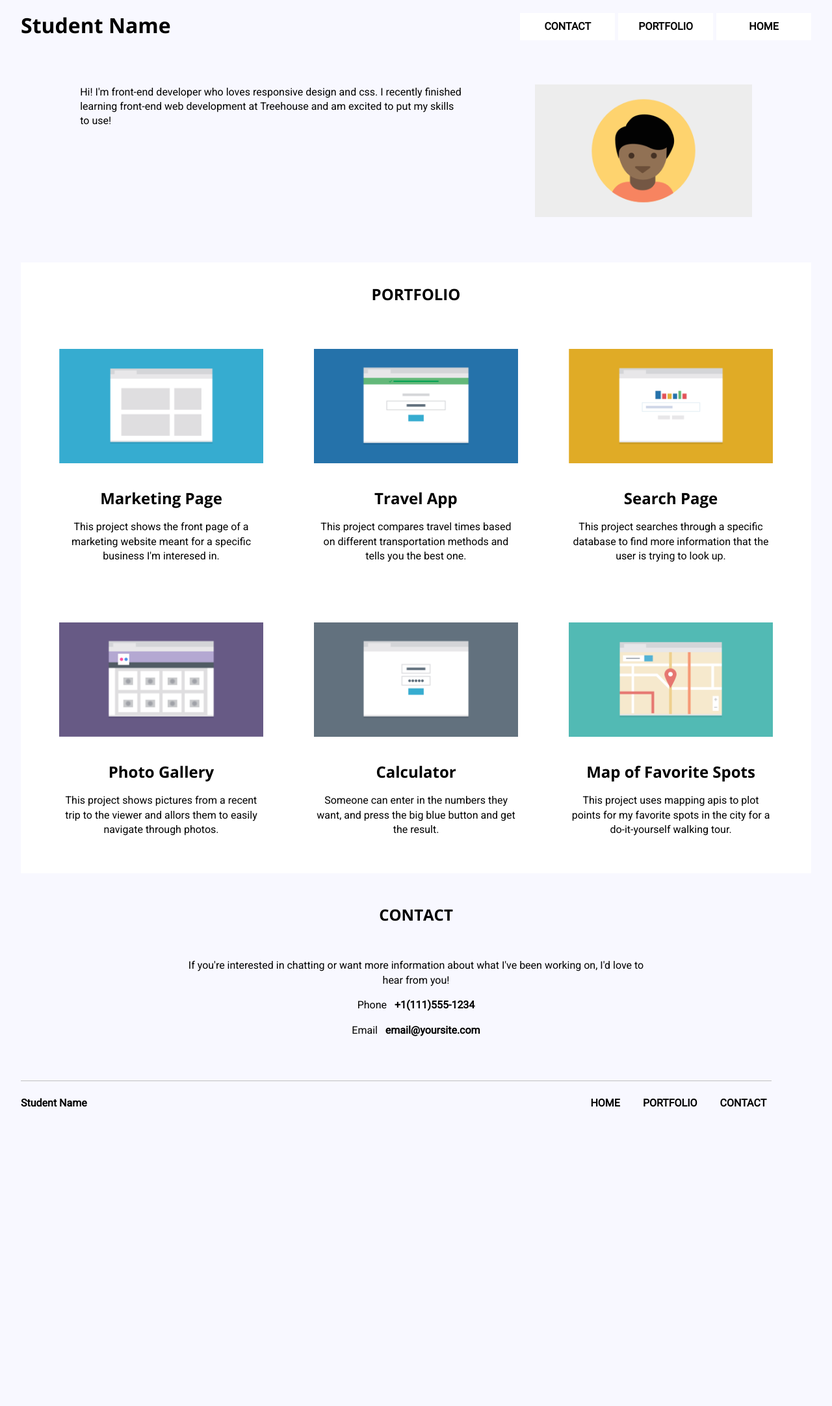
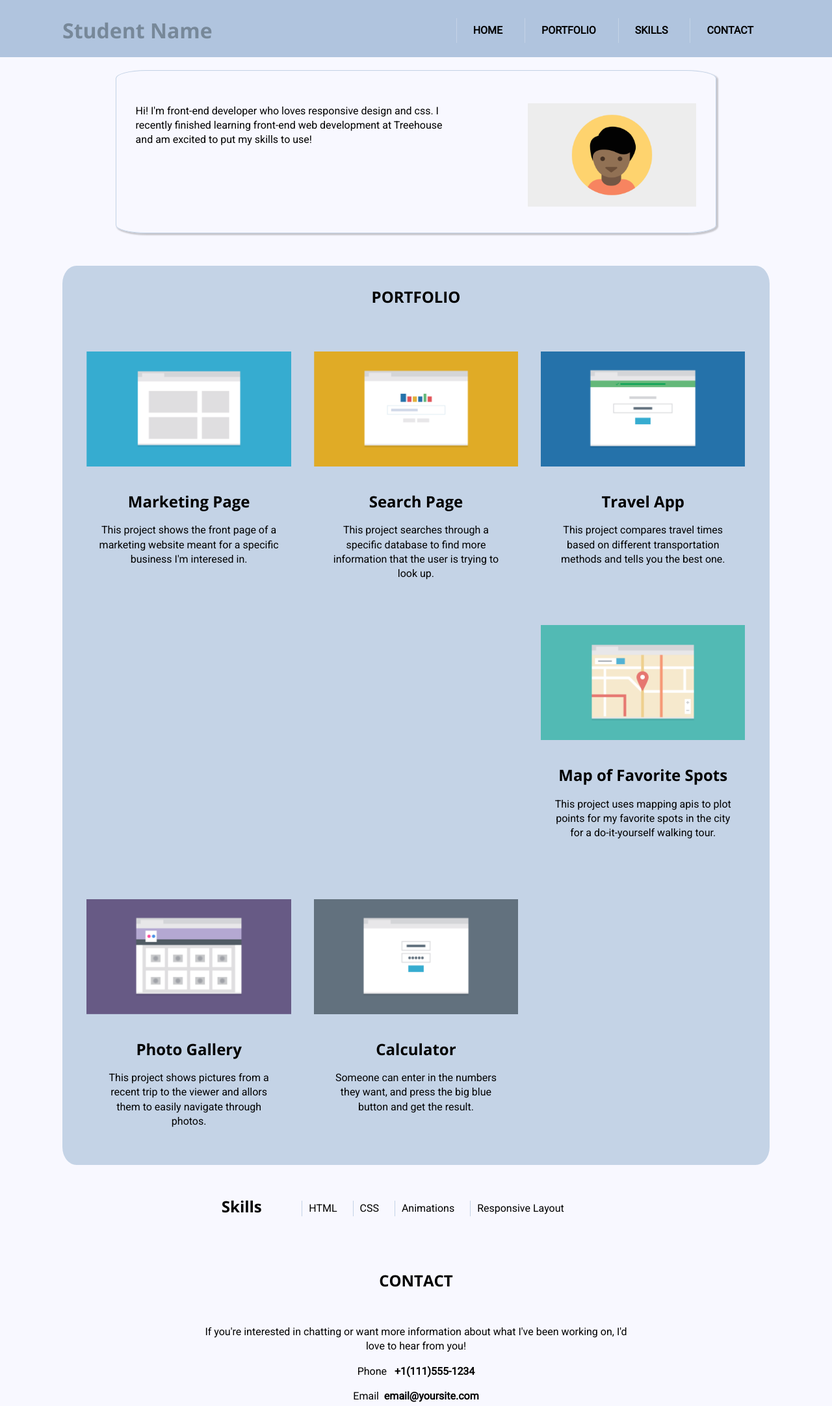
Before and after one commit to silviaramos15/techdegree-project2, a plain HTML site: page index.html in a window 1280 px wide. Shown: the top 2164 px of the page at 65% size. Before the commit the page ends 1732 px from the top, so only its background shows below. Drawn offline with nearby package versions, Linux system fonts and the light colour scheme.

Commit message:
Last touches added

```diff
--- a/index.html
+++ b/index.html
@@ -2,26 +2,29 @@
   <head>
     <meta charset="utf-8">
     <meta name="viewport" content= "width=device-width, initial-scale=1.0">
+    <link href="https://fonts.googleapis.com/css2?family=Open+Sans:wght@400;700&family=Roboto&display=swap" rel="stylesheet">
     <link rel="stylesheet" type="text/css" href="normalize.css">
     <link rel="stylesheet" type="text/css" href="styles.css">
-    <link href="https://fonts.googleapis.com/css2?family=Open+Sans:wght@400;700&family=Roboto&display=swap" rel="stylesheet">
+
     <title>Student's Portfolio</title>
   </head>
 
-  <body class="wrap">
-    <header>
+  <body>
+    <header role="banner">
         <nav class="clearfix" role="navigation">
             <h1>Student Name</h1>
             <ul class="clearfix">
                 <li><a href="#">Home</a></li>
-                <li><a href="#">Portfolio</a></li>
-                <li><a href="#">Contact</a></li>
+                <li><a href="#portfolio">Portfolio</a></li>
+                <li><a href="#skills">Skills</a></li>
+                <li><a href="#contact">Contact</a></li>
+
             </ul>
         </nav>
     </header>
 
-    <main>
-        <section class="presentation clearfix">
+    <main class="wrap" role="main">
+        <section id="home" class="presentation clearfix">
             <img src="images/responsive-layout-profile.png" alt="Profile picture" title="Student">
             <p>Hi! I'm front-end developer who loves responsive design and css. I
                 recently finished learning front-end web development at Treehouse and am
@@ -29,7 +32,7 @@
             </p>
         </section>
 
-        <section class="portfolio clearfix">
+        <section id="portfolio" class="portfolio clearfix">
                 <h2>Portfolio</h2>
 
                 <article class="marketing">
@@ -80,27 +83,39 @@
                     </p>
                 </article>
 
+        </section>
+
+        <section id="skills" class="skills">
+            <h2>Skills</h2>
+            <ul>
+                <li>HTML</li>
+                <li>CSS</li>
+                <li>Animations</li>
+                <li>Responsive Layout</li>
+            </ul>
 
         </section>
 
-        <section class="information">
+        <section id="contact" class="information">
             <h2>Contact</h2><br>
             <p>If you're interested in chatting or want more information about what I've been
                 working on, I'd love to hear from you!
             </p>
             <p>Phone &nbsp; <strong>+1(111)555-1234</strong></p>
-            <p>Email &nbsp; <strong>email@yoursite.com</strong></p>
+            <p>Email &nbsp;<a href="mailto:emai@yoursite.com"> <strong>email@yoursite.com</strong></a></p>
         </section>
 
     </main>
 
-    <footer>
+    <footer role="contentinfo">
             <span>Student Name</span>
-            <a href="#" class="mobile-link">Back to top</a>
+            <a href="#home" class="mobile-link">Back to top</a>
             <ul class="footer-nav">
-                <li><a href="#">Home</a></li>
-                <li><a href="#">Portfolio</a></li>
-                <li><a href="#">Contact</a></li>
+                <li><a href="#home">Home</a></li>
+                <li><a href="#portfolio">Portfolio</a></li>
+                <li><a href="#skills">Skills</a></li>
+                <li><a href="#contact">Contact</a></li>
+
             </ul>
 
     </footer>
--- a/styles.css
+++ b/styles.css
@@ -1,5 +1,10 @@
 /* Styles to use------
 background-color: #F8F8FF;
+background-color: #B0C4DE;
+background-color header: #B0C4DE;
+borders: #c4d3e6;
+h1-h6 color: #778899;
+links color: #c4d3e6;
 font-family for h1-h6: 'Open Sans', sans-serif;
 font-family for paragraphs: 'Roboto', sans-serif;
 */
@@ -23,6 +28,9 @@ h2 {
     font-family: 'Open Sans', sans-serif;
     text-align: center;
 }
+h1 {
+    color: #778899;
+}
 .wrap {
     max-width: 85%;
     margin: 0 auto;
@@ -32,27 +40,31 @@ a {
    color: #000;
 }
 
-a:hover {
-    background-color: #FFFAFA;
+nav a:hover {
+    background-color: #c4d3e6;
 }
 img {
     max-width: 100%;
 }
 
 /* ------ NAVIGATION ------- */
+header {
+    background-color: #B0C4DE;
+    padding-top: 8px;
+}
 nav {
     text-align: center;
+    margin: 0 auto;
+
 }
 nav li {
-background-color: #ffff;
-display: block;
+border-bottom: 1px solid #c4d3e6;
 margin: 0 auto;
-margin-bottom: 8px;
 font-weight: 700;
 text-transform: uppercase;
 }
 nav a {
-    padding: 12px 15px;
+    padding: 20px 15px;
     display: block;
 }
 
@@ -65,13 +77,18 @@ nav a {
 .presentation {
     width: 85%;
     margin: 0 auto;
+    margin-top: 20px;
+    border: 1px solid #c4d3e6;
+    border-radius: 5%;
+    box-shadow: 2px 2px 2px 1px rgba(0, 0, 0, 0.2);
 }
 
 .portfolio {
     margin-top: 50px;
     padding: 15px 20px;
     margin-bottom: 50px;
-    background-color: #ffff;
+    background-color: #c4d3e6;
+    border-radius: 2%;
 }
 article {
     margin-bottom: 40px;
@@ -92,16 +109,47 @@ section p {
     width: 80%;
     margin: 0 auto;
 }
+.information a {
+    text-align: center;
+    display: inline-block;
+}
+
+/* ------ ADDITIONAL CONTENT ------ */
+.skills {
+    max-width: 85%;
+    margin: 0 auto;
+    border: 1px solid #c4d3e6;
+    border-radius: 2%;
+}
+.skills ul {
+    display: block;
+    text-align: center;
+    margin-bottom: 15px;
+
+}
+.skills ul li {
+    display: inline-block;
+    background-color:  #ebf0f7;
+    padding: 3px 10px;
+    margin: 5px;
+}
 
 /* -------  FOOTER ------ */
+
 footer {
+    max-width: 85%;
+    margin: 0 auto;
     font-weight: 700;
-    border-top: 1px solid #C0C0C0;
+    border-top: 1px solid #c4d3e6;
     padding: 25px 0;
 }
 footer a {
     padding: 2px 8px;
 
+}
+footer a:hover,
+.information a:hover {
+    color: #B0C4DE;
 }
 .footer-nav {
     display: none;
@@ -111,56 +159,83 @@ footer a {
     text-transform: uppercase;
 }
 
-
+span {
+    color: #778899;
+}
 
 
 /* -------  Media Queries Tablet ------ */
 @media (min-width: 768px){
     .wrap,
     footer {
-        max-width: 95%;
+        width: 95%;
     }
     /* Navigation */
+    nav {
+        max-width: 85%;
+    }
 nav ul li {
     display: inline-block;
-    width: 20%;
+
 }
+nav a {
+    padding: 10px 25px;
+    display: block;
+    border-left: 1px solid #c4d3e6;
+}
+nav li {
+    border-bottom: none;
 
+}
   /* Sections */
   .presentation img{
-    padding-left: 80px;
+    padding: 0 30px 40px 80px;
 }
 .presentation p {
     float: left;
     width: 60%;
-    padding-top: 35px;
-    padding-right: 30px;
+    padding: 35px 30px;
     text-align: left;
 }
 .presentation > img {
     float: right;
     width: 40%;
 }
-.marketing,
-.travel,
-.gallery {
+
+.portfolio article {
+    width: 50%;
     float: left;
-    width: 50%;
-
-}
-.search,
-.map,
-.calculator {
-    float: right;
-    width: 50%;
-
 }
 .portfolio  p {
     width: 80%;
     margin: 0 auto;
 }
+
+section img {
+    display: block;
+    margin: 0 auto;
+    margin-top: 50px;
+    padding-bottom: 20px;
+    max-width: 90%;
+}
 .information {
     width: 60%;
+    margin-top: 80px;
+}
+
+.skills {
+    max-width: 70%;
+    border: none;
+
+}
+.skills h2 {
+    float: left;
+    margin: 0;
+}
+
+.skills ul li {
+    background-color:#F8F8FF;
+    border-left: 1px solid #c4d3e6;
 }
 /* Footer */
 .mobile-link {
@@ -188,24 +263,26 @@ footer ul li  {
    nav > h1 {
        float: left;
    }
+   nav ul  {
+       float: right;
+
+   }
    nav ul li {
-       float: right;
-       width: 12%;
     margin-top: 20px;
     margin-left: 5px;
 }
+
+
   /* Sections */
-  .marketing,
-.travel,
-.gallery {
 
+.portfolio article {
     width: 33.33%;
-}
-.search,
-.map,
-.calculator {
 
-    width: 33.33%;
 }
 
+.skills {
+    max-width: 55%;
+    border: none;
+
 }
+}
```
Lines whose indentation alone changed are shown as unchanged.
